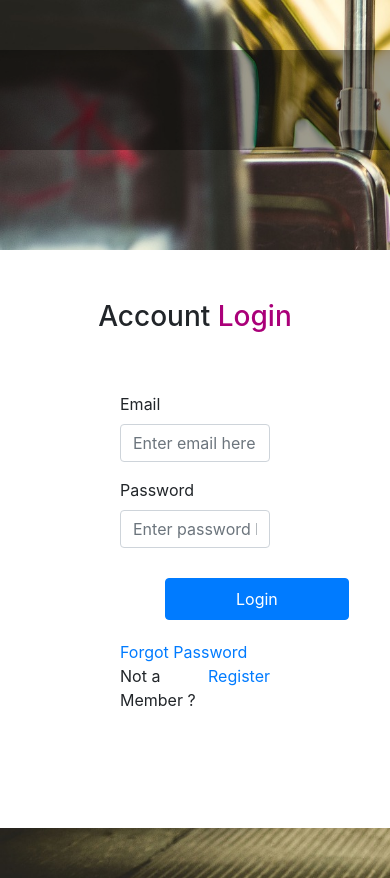
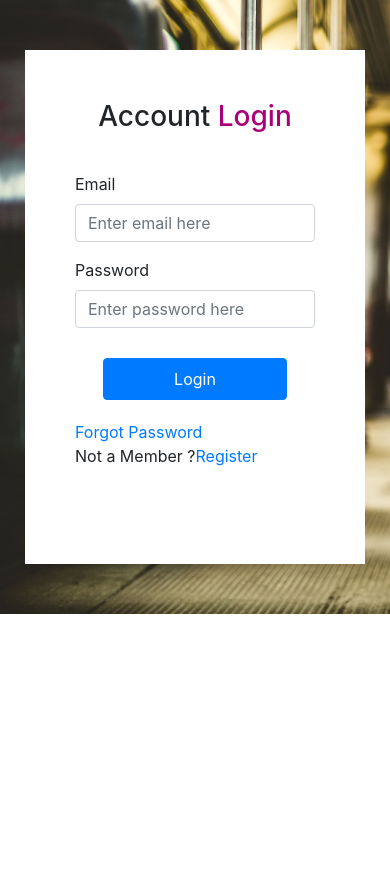
Before and after one commit to cdacemp/NEW-AFCVT, an Angular app: page / in a window 390 px wide. After the commit the page ends 844 px from the top, so only its background shows below. Built offline with nearby package versions, Linux system fonts and the light colour scheme.

Commit message:
responsive login Registration-Annu

```diff
--- a/src/app/login/login.component.css
+++ b/src/app/login/login.component.css
@@ -2,6 +2,8 @@
 {
     background-image: url("../../assets/images/login-image1.jpg");
     background-size: cover;
+    height: 100%;
+
 }
 
 .right-side
@@ -15,6 +17,7 @@
     padding: 50px;
     margin: 50px 0;
     background: rgba(0, 0, 0, 0.39);
+    text-align: center;
 }
 .form-title
 {
@@ -30,8 +33,7 @@
 }
 .login-btn
 {
-    margin:0 auto;
-    width:40%;
+    text-align: center;
 }
 .login-btn button
 {
@@ -45,3 +47,27 @@
 {
     margin-top: 20px;
 }
+
+@media only screen and (min-width: 768px)
+{
+    .form-style
+    {
+        padding: 50px 70px!important;
+    }
+
+}
+
+@media only screen and (max-width: 767px)
+{
+    .left-side
+    {
+        display: none;
+    }
+    .right-side {
+        margin: 50px 25px!important;
+    }
+    .form-style
+    {
+        padding: 30px 0px!important;
+    }
+}
--- a/src/app/login/login.component.html
+++ b/src/app/login/login.component.html
@@ -2,15 +2,16 @@
 <div class="login-form">
     <div class="container">
         <div class="row">
-            <div class="col-lg-5 col-md-5 col-sm-5 left-side">
-
+            <div class="col-lg-5 col-md-5 left-side">
+                <img src="https://upload.wikimedia.org/wikipedia/commons/thumb/6/65/Delhi_Metro_logo.svg/349px-Delhi_Metro_logo.svg.png"
+                alt="logo" style="width: 175px" class="img-fluid">
             </div>
-            <div class="col-lg-7 col-md-7 col-sm-7 right-side">
+            <div class="col-xl-7 col-lg-7 col-md-7 col-sm-6 col-xs-12 right-side">
                 <div class="form-title">
                     <h3>Account <span>Login</span></h3>
 
                 </div>
-                <form [formGroup]="loginForm" (ngSubmit)="onFormSubmit()" style="padding: 50px 70px!important;">
+                <form [formGroup]="loginForm" (ngSubmit)="onFormSubmit()" class="form-style">
                     <div class="form-group">
                         <label for="email">Email</label>
                         <input type="text" formControlName="email" class="form-control"
--- a/src/app/registration/registration.component.css
+++ b/src/app/registration/registration.component.css
@@ -1,13 +1,18 @@
+body
+{
+    height: 100%!important;
+}
 .login-form
 {
     background-image: url("../../assets/images/login-image1.jpg");
     background-size: cover;
+    height: 100%!important;
 }
 
 .right-side
 {
     background: #fff;
-    padding:50px;
+    padding:30px;
     margin:50px 0;
 }
 .left-side
@@ -15,6 +20,7 @@
     padding: 50px;
     margin: 50px 0;
     background: rgba(0, 0, 0, 0.39);
+    text-align: center;
 }
 .form-title
 {
@@ -45,3 +51,27 @@
 {
     margin-top: 20px;
 }
+
+@media only screen and (min-width: 768px)
+{
+    .form-style
+    {
+        padding: 30px 40px!important;
+    }
+
+}
+
+@media only screen and (max-width: 767px)
+{
+    .left-side
+    {
+        display: none;
+    }
+    .right-side {
+        margin: 50px 25px!important;
+    }
+    .form-style
+    {
+        padding: 40px 0px!important;
+    }
+}
--- a/src/app/registration/registration.component.html
+++ b/src/app/registration/registration.component.html
@@ -3,14 +3,14 @@
     <div class="row">
       <div class="col-lg-5 col-md-5 col-sm-5 left-side">
         <img src="https://upload.wikimedia.org/wikipedia/commons/thumb/6/65/Delhi_Metro_logo.svg/349px-Delhi_Metro_logo.svg.png"
-        alt="logo" style="width: 250px" class="img-fluid">
+        alt="logo" style="width: 175px" class="img-fluid">
       </div>
       <div class="col-lg-7 col-md-7 col-sm-7 right-side">
         <div class="form-title">
           <h3>Account <span>Registeration</span></h3>
 
         </div>
-        <form [formGroup]="registerForm" (ngSubmit)="onFormSubmit()">
+        <form [formGroup]="registerForm" (ngSubmit)="onFormSubmit()" class="form-style">
           <div class="form-group">
             <label for="firstName">First Name</label>
             <input type="text" formControlName="firstName" class="form-control"
```
